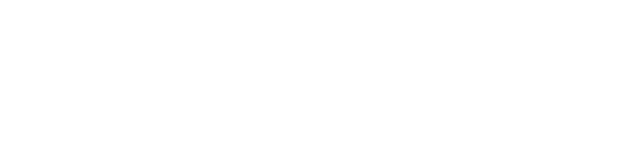
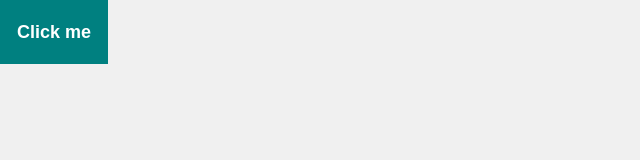
Before and after one commit to andreybaulin/keksholidays, a plain HTML site: page index.html in a window 1280 px wide. Shown: the whole page, without its empty margins (0-640 px from the left). Drawn offline with Linux system fonts and the light colour scheme.

Commit message:
Добавили информацию в button и main

```diff
--- a/css/button.css
+++ b/css/button.css
@@ -0,0 +1,10 @@
+.btn {
+    font-size: 18px;
+    font-weight: bold;
+    line-height: 30px;
+    display: block;
+    padding: 17px;
+    background: teal;
+    color: white;
+    border: none;
+}
--- a/css/main.css
+++ b/css/main.css
@@ -0,0 +1,10 @@
+html, body {
+    margin: 0;
+    padding: 0;
+}
+
+body {
+    background: #f0f0f0;
+    font: 14px/1.3 Roboto, Arial, sans-serif;
+    min-width: 980px;
+}
--- a/index.html
+++ b/index.html
@@ -4,8 +4,13 @@
     <meta charset="UTF-8">
     <meta name="viewport" content="width=device-width, initial-scale=1.0">
     <title>Document</title>
+    <link rel="stylesheet" href="/css/button.css">
+    <link rel="stylesheet" href="/css/main.css">
 </head>
 <body>
+    <button class="btn">Click me</button>
 
+
+    <script src="/js/main.js"></script>
 </body>
 </html>
```
